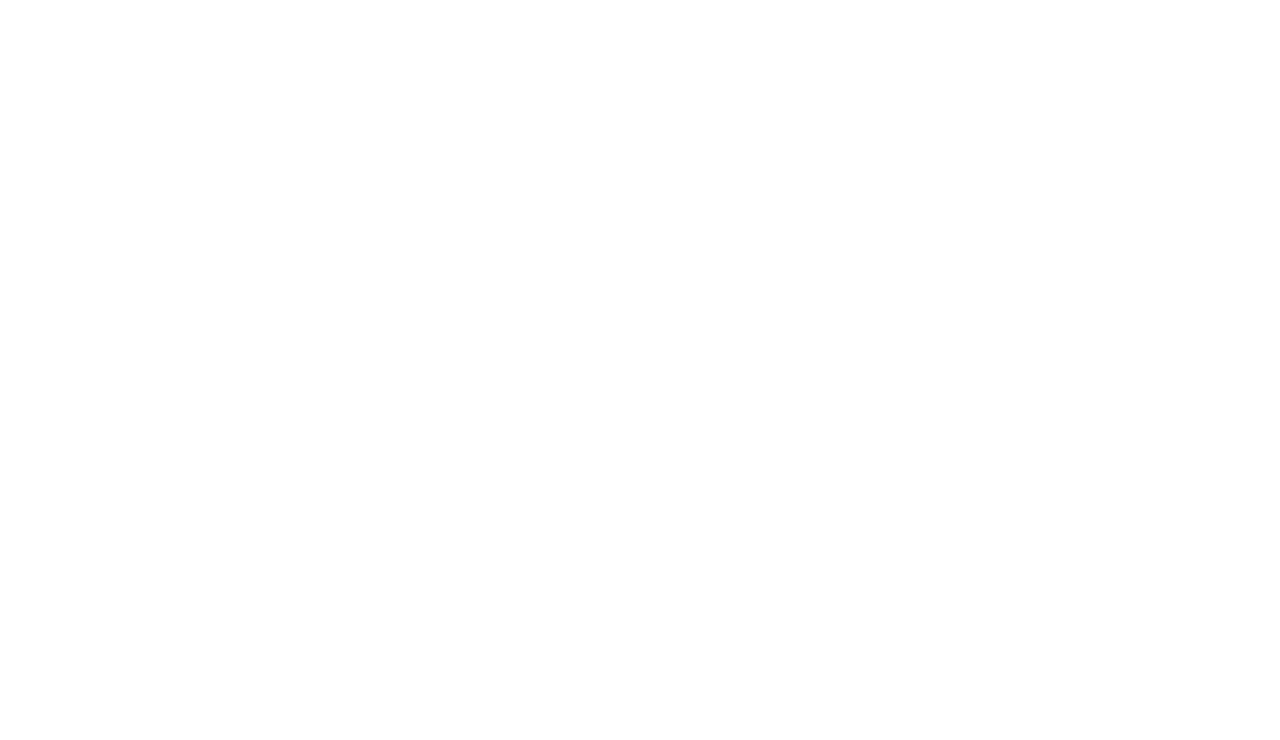
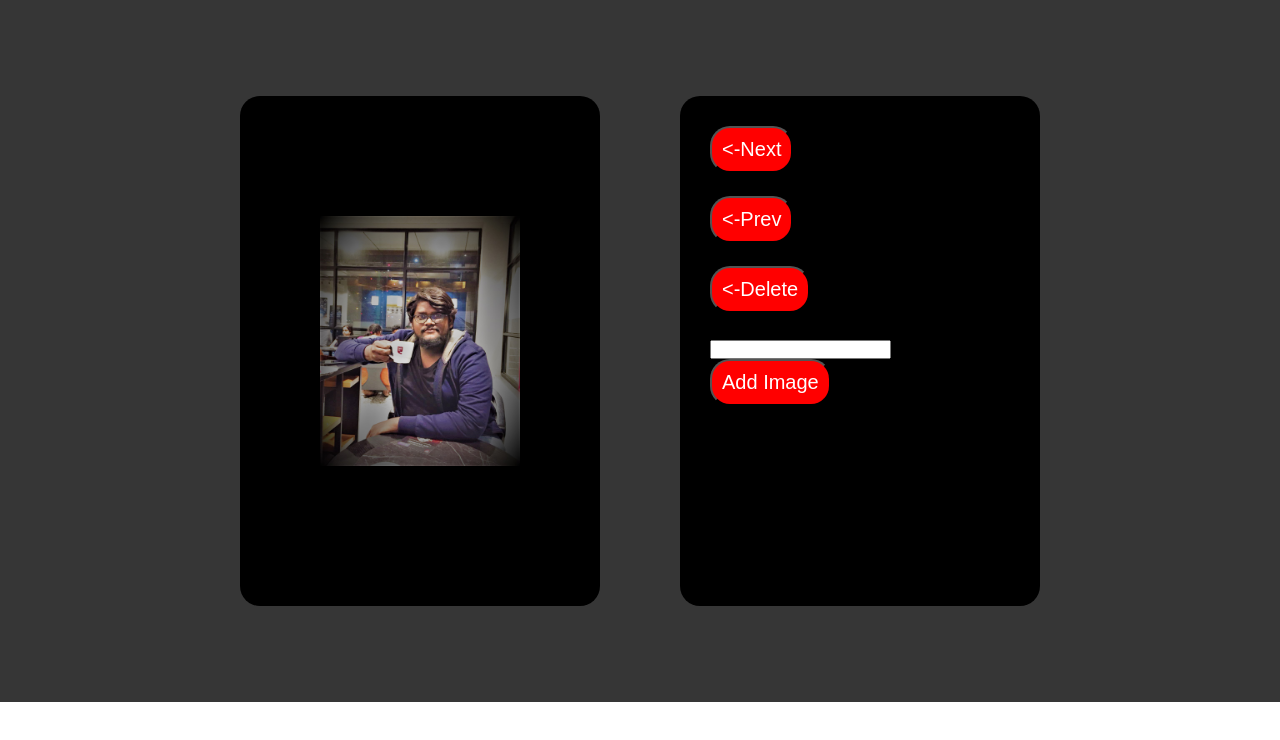
Before and after one commit to maheshk9619/Gallery, a plain HTML site: page index.html in a window 1280 px wide. Drawn offline with Linux system fonts and the light colour scheme.

Commit message:
i have developed the html

```diff
--- a/index.html
+++ b/index.html
@@ -2,8 +2,20 @@
 <html>
     <head>
         <title>Gallery</title>
+        <link rel="stylesheet" href="styles/main.css">
     </head>
     <body>
-
+        <div class="container">
+             <div class="box-1">
+                <img class="bkimg" src="assets/images/pic1.jpg" width="100px" height="100"><br><br>
+             </div>
+             <div class="box-2">
+                <button class="download-r"> <-Next </button><br><br>
+                <button class="download-r"> <-Prev </button><br><br>
+                <button class="download-r"><-Delete</button><br><br>
+                <input type="text" name="Add image">
+                <button class="download-r">Add Image</button><br><br>
+            </div>
+        </div>
     </body>
 </html>
--- a/styles/main.css
+++ b/styles/main.css
@@ -0,0 +1,59 @@
+*{
+    margin: 0px;
+    padding: 0px;
+
+}
+
+.container{
+    display: flex;
+    justify-content: center;
+    align-items: center;
+    padding: 1px;
+    background-color: rgb(54, 54, 54);
+    height: 700px;
+    background-position: center;
+    background-repeat: no-repeat;
+    background-size: cover;
+}
+
+.box-1{
+    margin: 40px;
+    padding: 30px;
+    height: 450px;
+    width: 300px;
+    color: rgb(255, 255, 255);
+    font-size: 20px;
+    text-align: center;
+    background-color: black;
+    border-radius: 20px;
+}
+
+.box-2{
+    margin: 40px;
+    padding: 30px;
+    height: 450px;
+    width: 300px;
+    color: rgb(255, 255, 255);
+    font-size: 20px;
+    text-align: left;
+    background-color: black;
+    border-radius: 20px;
+}
+.bkimg{
+    align-items: center;
+    padding-top: 30%;
+    height: 250px;
+    width: 200px;
+}
+
+.download-r	{
+	font-size: 20px;
+	color:white;
+	border-radius: 20px;
+	background-color: red;
+	padding: 10px;
+}
+a.download-r:hover {
+  background-color:rgb(138, 24, 24);
+  color:rgb(219, 241, 16);
+}
```
Also changed, not shown: assets/images/pic1.jpg (added), assets/images/pic2.jpg (added), assets/images/pic3.jpg (added), assets/images/pic4.jpg (added), assets/images/pic5.jpg (added), assets/images/pic6.jpg (added), 1 other file.
